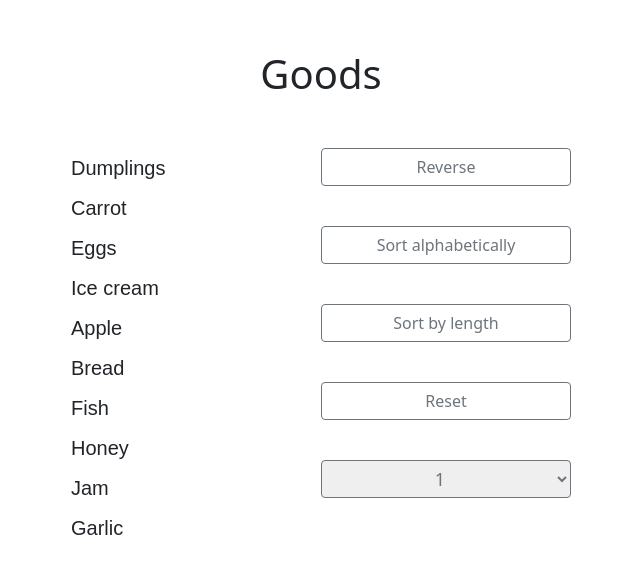
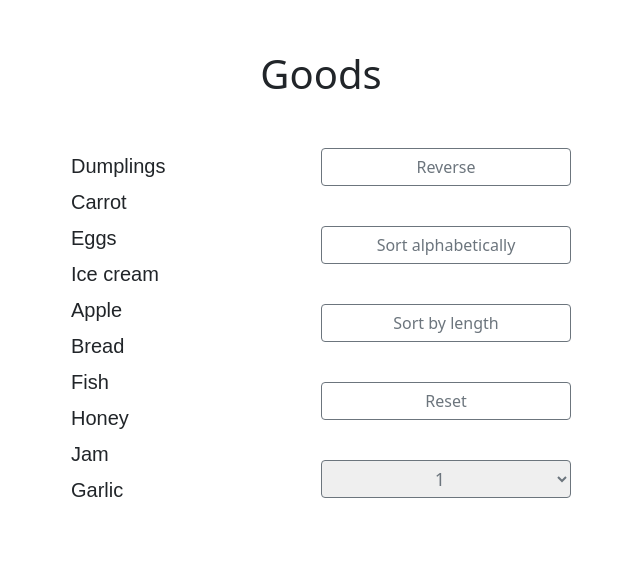
Before and after one commit to mate-academy/react_list-of-goods, a React (Create React App) app: page / in a window 1280 px wide. Both pictures are taken after a click on the button "START". Shown: the top 574 px of the page, without its empty margins (319-959 px from the left). Built offline with nearby package versions, Linux system fonts and the light colour scheme.

Commit message:
change line height

```diff
--- a/src/App.css
+++ b/src/App.css
@@ -24,7 +24,7 @@ li {
 .App__list {
   font-family: Arial, Helvetica, sans-serif;
   font-size: 20px;
-  line-height: 200%;
+  line-height: 180%;
 }
 
 .App__buttons {
```
